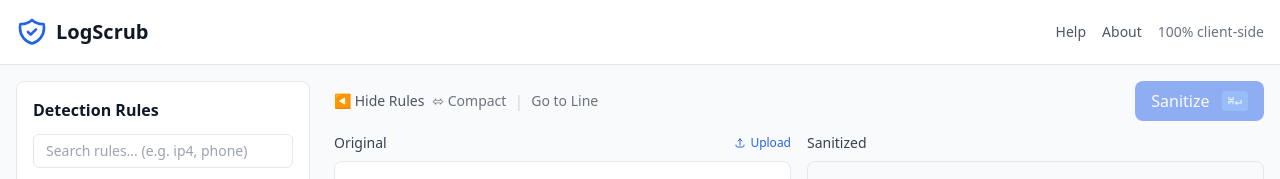
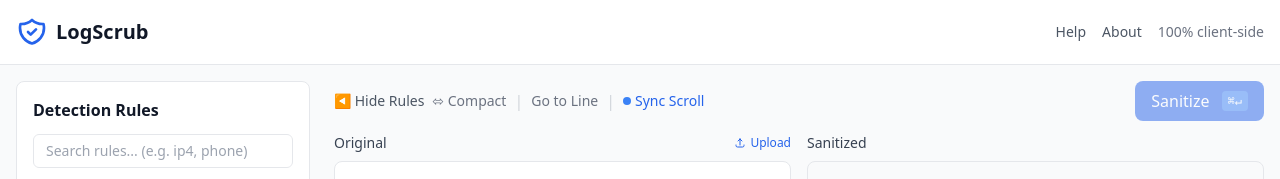
Before and after one commit to skeffling/LogScrub, a React (Vite) app in the folder packages/web/: page / in a window 1280 px wide. Shown: the top 179 px of the page. Built offline with nearby package versions, Linux system fonts and the light colour scheme.

Commit message:
Add horizontal scroll sync and toggle option for scroll sync

```diff
--- a/packages/web/src/App.tsx
+++ b/packages/web/src/App.tsx
@@ -33,11 +33,13 @@ function App() {
   const [showDiffHighlight, setShowDiffHighlight] = useState(() => loadUiPreference('showDiffHighlight', true))
   const [goToLineValue, setGoToLineValue] = useState('')
   const [showGoToLine, setShowGoToLine] = useState(false)
+  const [syncScroll, setSyncScroll] = useState(() => loadUiPreference('syncScroll', true))
   const editorRef = useRef<{ scrollToLine: (line: number) => void } | null>(null)
 
   useEffect(() => { saveUiPreference('showRules', showRules) }, [showRules])
   useEffect(() => { saveUiPreference('constrainWidth', constrainWidth) }, [constrainWidth])
   useEffect(() => { saveUiPreference('showDiffHighlight', showDiffHighlight) }, [showDiffHighlight])
+  useEffect(() => { saveUiPreference('syncScroll', syncScroll) }, [syncScroll])
 
   const handleProcess = useCallback(() => {
     if (input.trim() && !isProcessing) {
@@ -227,6 +229,15 @@ function App() {
                     Go to Line
                   </button>
                 )}
+                <span className="text-gray-300 dark:text-gray-600 hidden md:inline">|</span>
+                <button
+                  onClick={() => setSyncScroll(!syncScroll)}
+                  className={`text-sm hidden md:flex items-center gap-1 ${syncScroll ? 'text-blue-600 dark:text-blue-400' : 'text-gray-500 dark:text-gray-500 hover:text-gray-700 dark:hover:text-gray-300'}`}
+                  title="Sync scrolling between original and sanitized panes"
+                >
+                  <span className={`w-2 h-2 rounded-full ${syncScroll ? 'bg-blue-500' : 'bg-gray-400'}`} />
+                  Sync Scroll
+                </button>
               </div>
               <div className="flex items-center gap-2">
                 {input && (
@@ -281,6 +292,7 @@ function App() {
                 onInputChange={setInput}
                 onView={() => setFullscreenView(true)}
                 showDiff={showDiffHighlight}
+                syncScroll={syncScroll}
               />
             </div>
           </div>
--- a/packages/web/src/components/Editor.tsx
+++ b/packages/web/src/components/Editor.tsx
@@ -7,6 +7,7 @@ interface EditorProps {
   onInputChange: (value: string) => void
   onView?: () => void
   showDiff?: boolean
+  syncScroll?: boolean
 }
 
 export interface EditorHandle {
@@ -223,7 +224,7 @@ function VirtualizedList({
   )
 }
 
-export const Editor = forwardRef<EditorHandle, EditorProps>(function Editor({ input, output, onInputChange, onView, showDiff: showDiffProp = true }, ref) {
+export const Editor = forwardRef<EditorHandle, EditorProps>(function Editor({ input, output, onInputChange, onView, showDiff: showDiffProp = true, syncScroll: syncScrollProp = true }, ref) {
   const { fileName, setFileName, replacements, analysisReplacements, analysisStats, analyzeText, clearAnalysis, isAnalyzing } = useAppStore()
   const inputContainerRef = useRef<HTMLDivElement | null>(null)
   const outputContainerRef = useRef<HTMLDivElement | null>(null)
@@ -311,6 +312,7 @@ export const Editor = forwardRef<EditorHandle, EditorProps>(function Editor({ in
   }
 
   const handleScroll = useCallback((source: 'input' | 'output') => {
+    if (!syncScrollProp) return
     if (scrollingRef.current && scrollingRef.current !== source) return
 
     scrollingRef.current = source
@@ -319,12 +321,13 @@ export const Editor = forwardRef<EditorHandle, EditorProps>(function Editor({ in
 
     if (sourceEl && targetEl) {
       targetEl.scrollTop = sourceEl.scrollTop
+      targetEl.scrollLeft = sourceEl.scrollLeft
     }
 
     requestAnimationFrame(() => {
       scrollingRef.current = null
     })
-  }, [])
+  }, [syncScrollProp])
 
   const handleLineClick = (lineNum: number) => {
     setSelectedLine(lineNum === selectedLine ? null : lineNum)
```
